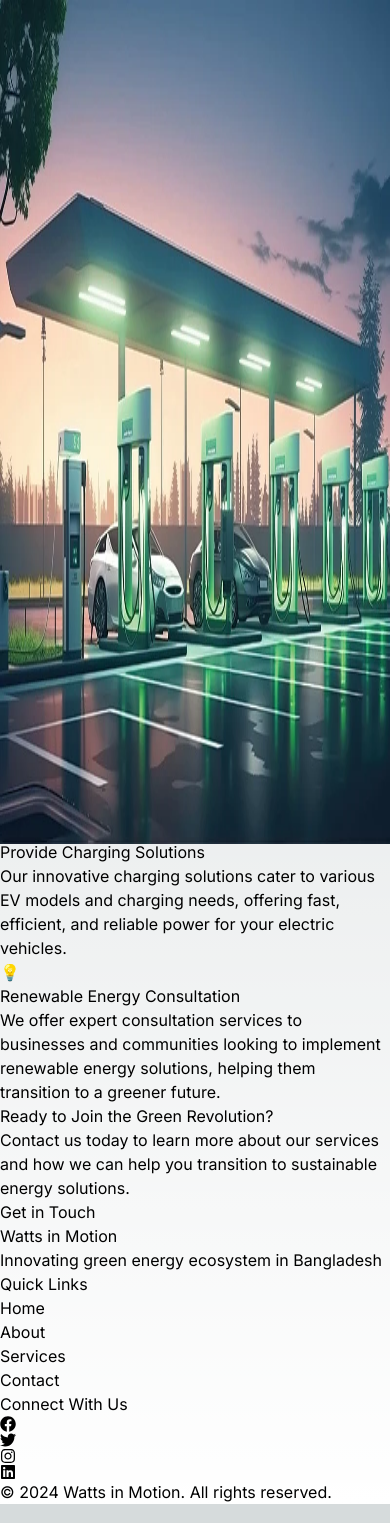
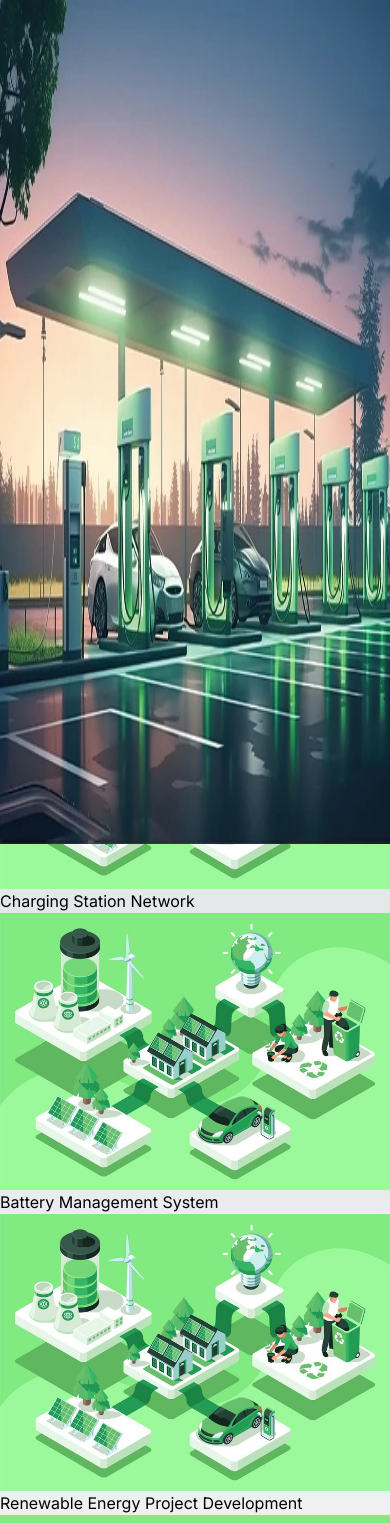
Before and after one commit to Ashik-Ahmed/watts_in_motion_website, a Next.js app: page / in a window 390 px wide. Shown: the top 1523 px of the page. Built offline with nearby package versions, Linux system fonts and the light colour scheme.

Commit message:
services section in landing page design updated

```diff
--- a/src/app/components/Services.jsx
+++ b/src/app/components/Services.jsx
@@ -1,75 +1,82 @@
-import React from 'react';
-import { motion } from 'framer-motion';
+import { motion } from "framer-motion";
+
 
 const Services = () => {
-
     const services = [
         {
-            title: "Setup Charging Stations",
-            description: "We design and install state-of-the-art charging stations for electric vehicles across Bangladesh, ensuring wide accessibility and convenience for EV owners.",
-            icon: "🔌"
+            title: "Renewable Energy Trading",
+            image: "/green-energy-ecosystem.jpg",
         },
         {
-            title: "Provide Charging Solutions",
-            description: "Our innovative charging solutions cater to various EV models and charging needs, offering fast, efficient, and reliable power for your electric vehicles.",
-            icon: "🔋"
+            title: "Charging Station Network",
+            image: "/green-energy-ecosystem.jpg",
         },
         {
-            title: "Renewable Energy Consultation",
-            description: "We offer expert consultation services to businesses and communities looking to implement renewable energy solutions, helping them transition to a greener future.",
-            icon: "💡"
+            title: "Battery Management System",
+            image: "/green-energy-ecosystem.jpg",
         },
         {
-            title: "Setup Charging Stations",
-            description: "We design and install state-of-the-art charging stations for electric vehicles across Bangladesh, ensuring wide accessibility and convenience for EV owners.",
-            icon: "🔌"
+            title: "Renewable Energy Project Development",
+            image: "/green-energy-ecosystem.jpg",
         },
         {
-            title: "Provide Charging Solutions",
-            description: "Our innovative charging solutions cater to various EV models and charging needs, offering fast, efficient, and reliable power for your electric vehicles.",
-            icon: "🔋"
+            title: "Green Technology Integration",
+            image: "/green-energy-ecosystem.jpg",
         },
         {
-            title: "Renewable Energy Consultation",
-            description: "We offer expert consultation services to businesses and communities looking to implement renewable energy solutions, helping them transition to a greener future.",
-            icon: "💡"
+            title: "Energy Efficiency",
+            image: "/green-energy-ecosystem.jpg",
         },
-    ]
+    ];
 
     return (
-        <div className="container mx-auto py-20 grid grid-cols-1 md:grid-cols-3 gap-8">
-            {
-                services.map((service, index) => (
+        <section className="container mx-auto py-20 px-4">
+            <div className="mb-12">
+                <h2 className="text-4xl font-bold text-center text-green-700">
+                    What We Offer
+                </h2>
+                <p className="text-center text-gray-500 mt-4">
+                    Leading the way in green technology solutions for a sustainable future.
+                </p>
+            </div>
+            <div className="grid grid-cols-1 md:grid-cols-2 lg:grid-cols-3 gap-8">
+                {services.map((service, index) => (
                     <ServiceCard
                         key={index}
                         title={service?.title}
-                        description={service?.description}
-                        icon={service?.icon}
+                        image={service?.image}
                     />
-                ))
-            }
-        </div>
+                ))}
+            </div>
+        </section>
     );
 };
 
 export default Services;
 
 
-const ServiceCard = ({ title, description, icon }) => (
+const ServiceCard = ({ title, image }) => (
     <motion.div
-        className="relative bg-white rounded-lg shadow-lg p-6 overflow-hidden group hover:text-white"
+        className="relative group overflow-hidden rounded-lg shadow-lg hover:shadow-2xl transform transition-transform duration-500 hover:scale-105"
         whileHover={{ y: -5 }}
     >
-        <div className="relative z-10">
-            <div className="text-4xl mb-4">{icon}</div>
-            <h3 className="text-xl font-semibold mb-2">{title}</h3>
-            <p className="text-gray-600 group-hover:text-gray-100">{description}</p>
+        {/* Image */}
+        <div className="relative">
+            <img
+                src={image}
+                alt={title}
+                className="w-full h-48 object-cover group-hover:brightness-75 transition-all duration-500"
+            />
         </div>
-        <div className="absolute inset-0 bg-green-500 opacity-0 group-hover:opacity-100 transition-opacity duration-300 ease-in-out">
-            <div className="absolute inset-0 bg-white transform origin-bottom-left transition-transform duration-500 ease-in-out group-hover:scale-y-0"></div>
+
+        {/* Overlay with Title */}
+        <div className="absolute inset-0 bg-green-700 bg-opacity-0 group-hover:bg-opacity-70 transition-all duration-500 flex items-center justify-center">
+            <h3 className="text-white text-2xl font-semibold opacity-0 group-hover:opacity-100 transition-opacity duration-500">
+                {title}
+            </h3>
         </div>
-        <div className="absolute inset-0 bg-green-500 opacity-0 group-hover:opacity-100 transition-opacity duration-300 ease-in-out">
-            <div className="absolute inset-0 bg-white transform origin-bottom-left transition-transform duration-500 ease-in-out group-hover:scale-x-0"></div>
-        </div>
+
+        {/* Bottom Ribbon */}
+        <div className="absolute bottom-0 left-0 right-0 h-2 bg-gradient-to-r from-green-500 to-emerald-600 transform scale-x-0 group-hover:scale-x-100 transition-transform duration-500 origin-left"></div>
     </motion.div>
-)
+);
```
